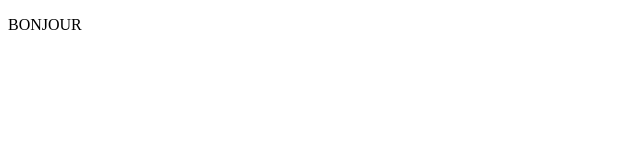
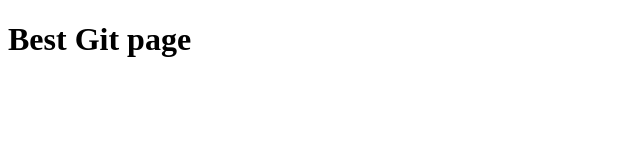
Before and after one commit to Amalia-L/first_repo, a plain HTML site: page index.html in a window 1280 px wide. Shown: the whole page, without its empty margins (0-640 px from the left). Drawn offline with Linux system fonts and the light colour scheme.

Commit message:
More changes

```diff
--- a/index.html
+++ b/index.html
@@ -6,6 +6,6 @@
     <title>Document</title>
 </head>
 <body>
-    <p>BONJOUR</p>
+    <h1>Best Git page</h1>
 </body>
 </html>
```
